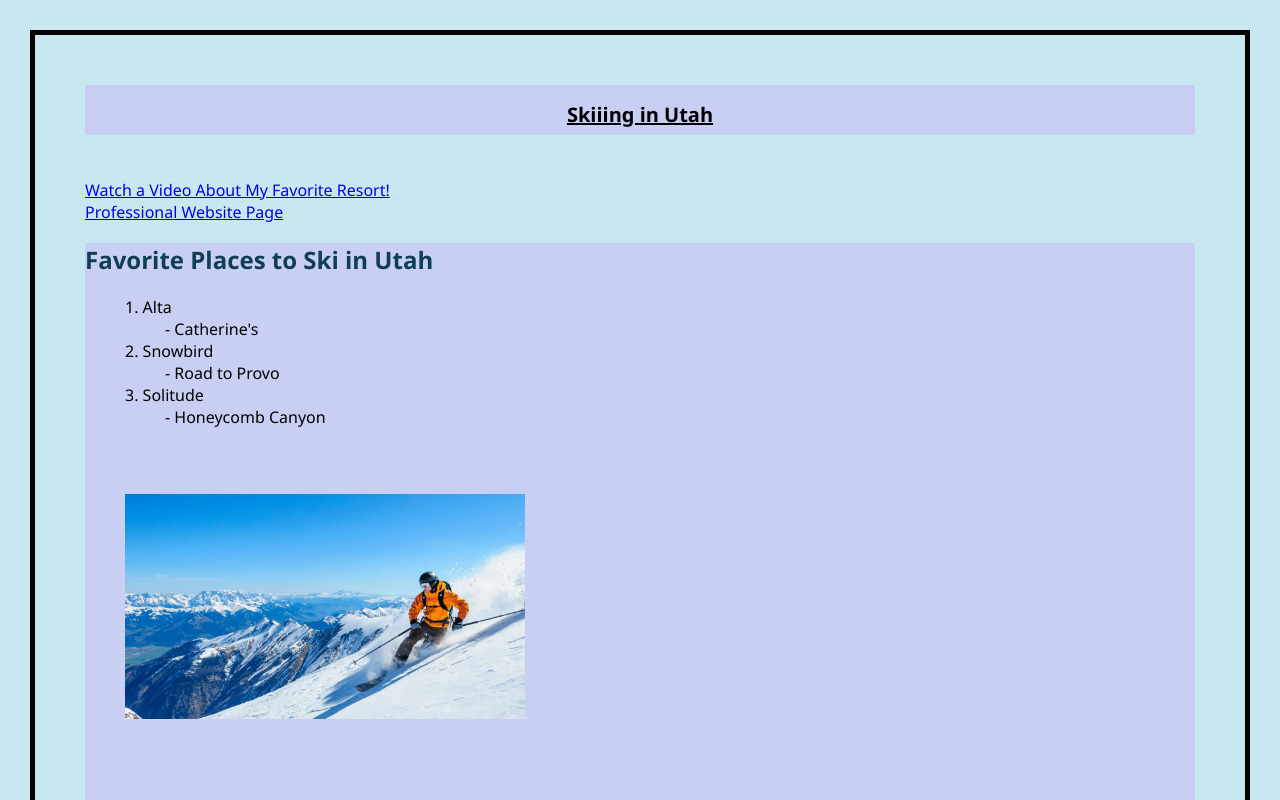
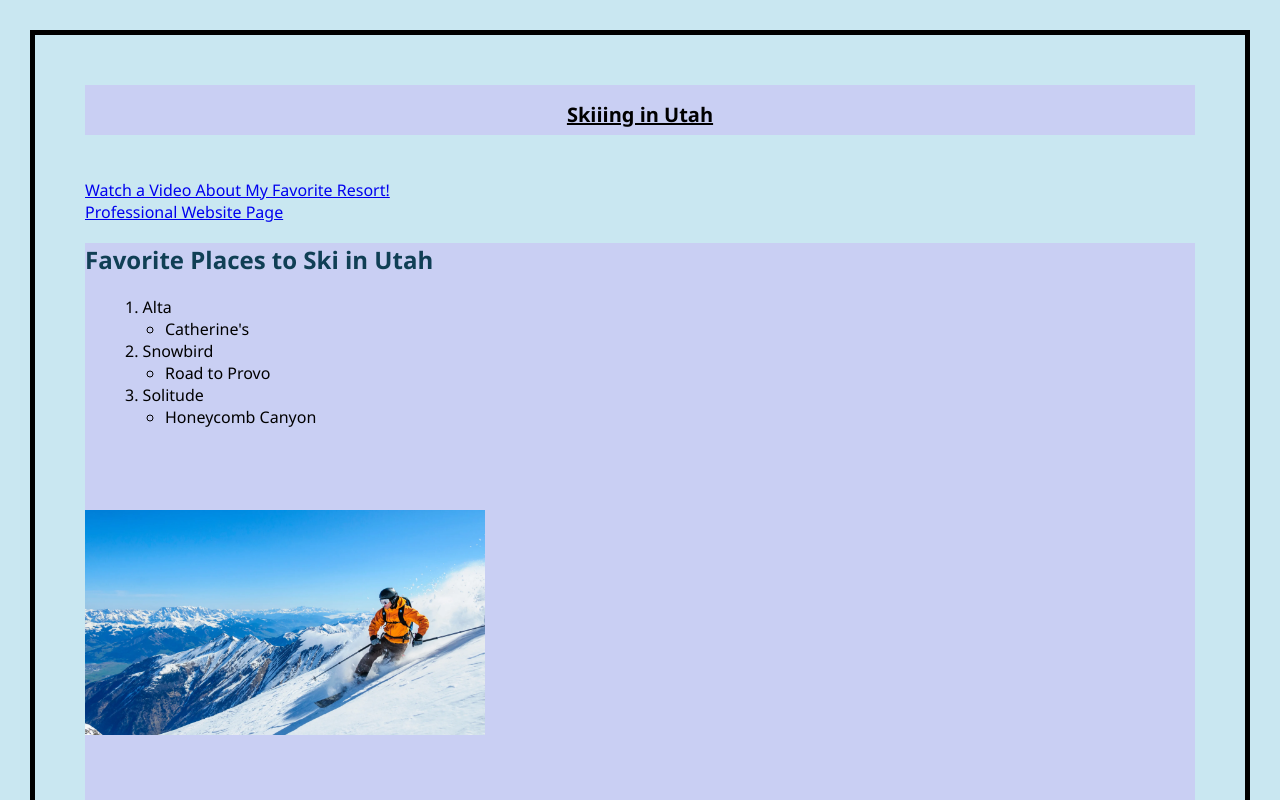
Before and after one commit to tyamitch/is201v1, a plain HTML site: page scratch.html in a window 1280 px wide. Shown: the top 800 px of the page. Drawn offline with Linux system fonts and the light colour scheme.

Commit message:
Update scratch.html

```diff
--- a/scratch.html
+++ b/scratch.html
@@ -17,11 +17,18 @@
     <h2 id="heading1">Favorite Places to Ski in Utah</h2>
     <ol>
         <li>Alta</li>
-            <ul> - Catherine's</ul>
+            <ul>
+                <li>Catherine's</li>
+            </ul>
         <li>Snowbird</li>
-            <ul> - Road to Provo</ul>
+            <ul>
+                <li>Road to Provo</li>
+            </ul>
         <li>Solitude</li>
-            <ul> - Honeycomb Canyon</ul>
+            <ul>
+                <li>Honeycomb Canyon</li>
+            </ul>
+    </ol>
     <br><br><br>
     <img src="images/AdobeStock_69135006.webp" alt="Skier's Paradise" width="400">
     <br><br><br><br><br><br>
```
